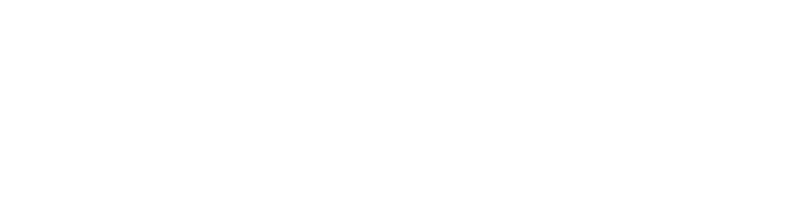
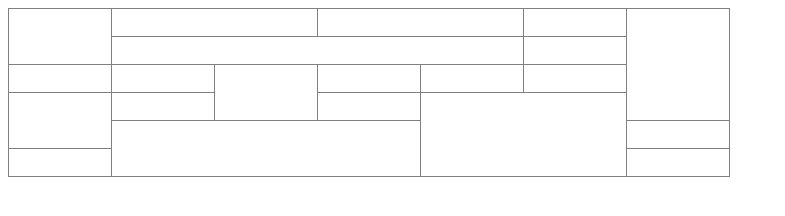
Before and after one commit to Stranger4438/Stranger4438.github.io, a plain HTML site: page tables/tables.html in a window 1280 px wide. Shown: the whole page, without its empty margins (0-785 px from the left). Drawn offline with Linux system fonts and the light colour scheme.

Commit message:
new version

```diff
--- a/tables/tables.html
+++ b/tables/tables.html
@@ -3,7 +3,7 @@
 <head>
     <meta charset="UTF-8">
     <meta name="viewport" content="width=device-width, initial-scale=1.0">
-    <title>Document</title>
+    <title>Table</title>
     <style>
         table, td {
             border-collapse: collapse;
@@ -15,7 +15,7 @@
     </style>
 </head>
 <body>
-    <table>
+    <table border="1">
         <!--Row1-->
         <tr>
             <td rowspan="2"></td>
@@ -26,10 +26,7 @@
 
         <!--Row2-->
         <tr>
-            <td></td>
-            <td></td>
-            <td></td>
-            <td></td>
+            <td colspan="4"></td>
             <td></td>
         </tr>
 
@@ -37,7 +34,7 @@
         <tr>
             <td></td>
             <td></td>
-            <td></td>
+            <td rowspan="2"></td>
             <td></td>
             <td></td>
             <td></td>
@@ -45,31 +42,21 @@
 
         <!--Row4-->
         <tr>
+            <td rowspan="2"></td>
             <td></td>
             <td></td>
-            <td></td>
-            <td></td>
-            <td></td>
-            <td></td>
+            <td colspan="2" rowspan="3"></td>
         </tr>
 
         <!--Row5-->
         <tr>
+            <td rowspan="2" colspan="3"></td>
             <td></td>
-            <td></td>
-            <td></td>
-            <td></td>
-            <td></td>
-            <td></td>
+
         </tr>
 
         <!--Row6-->
         <tr>
-            <td></td>
-            <td></td>
-            <td></td>
-            <td></td>
-            <td></td>
             <td></td>
         </tr>
 
```
